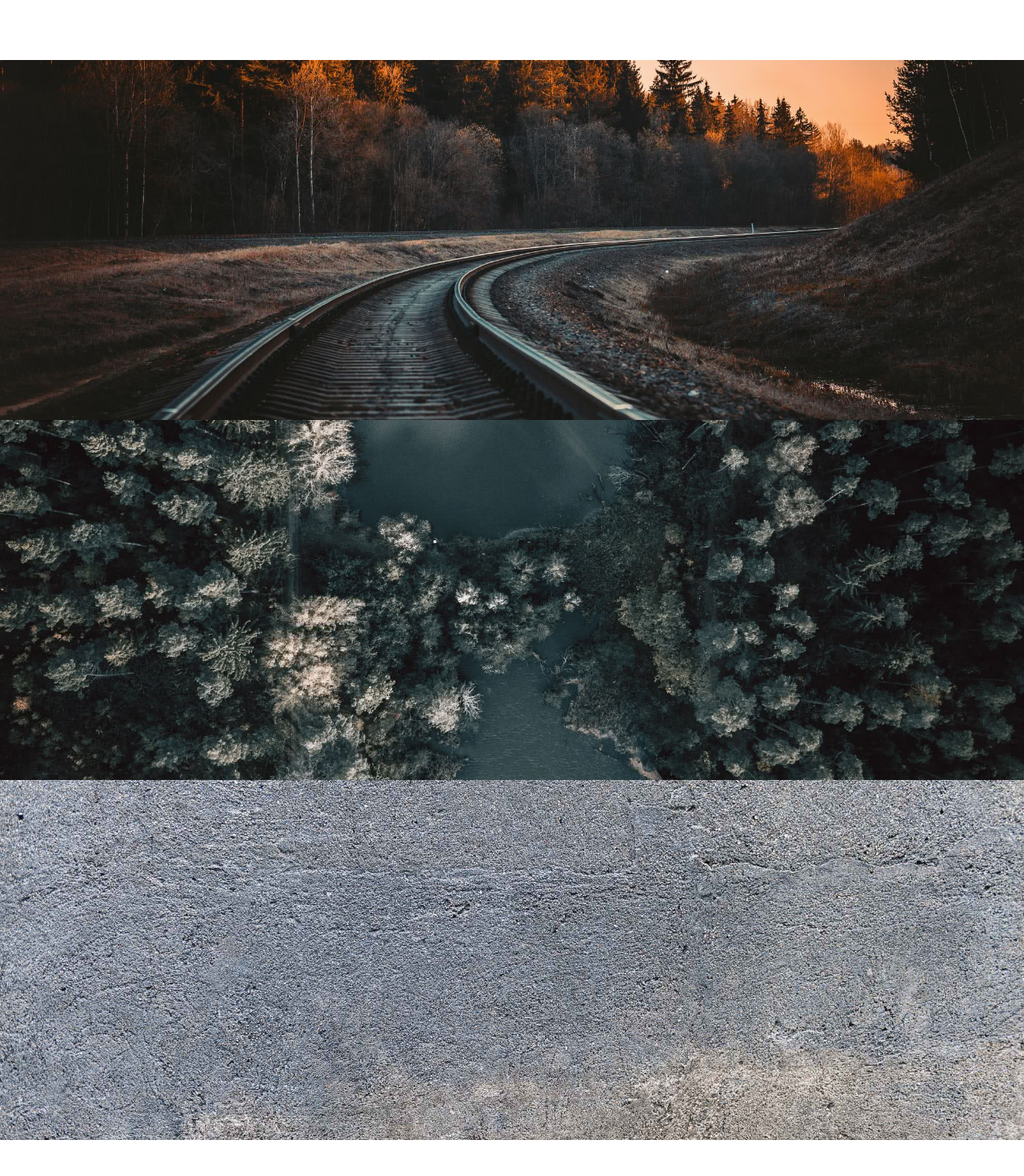
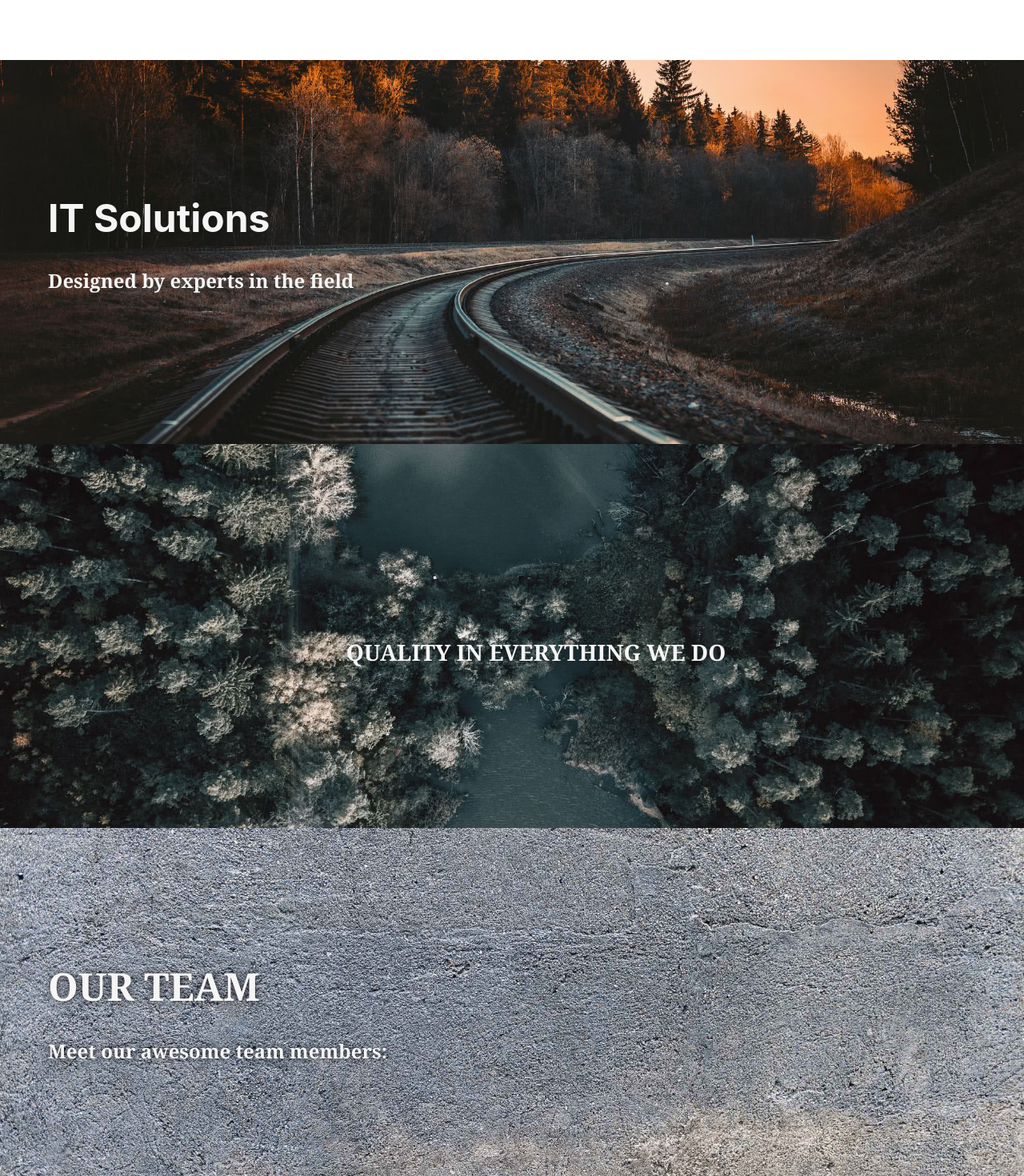
Before and after one commit to NandoTheessen/PM-Project-FrontEnd, a React (Create React App) app: page / in a window 1280 px wide. Shown: the top 1470 px of the page at 80% size. Before the commit the page ends 1425 px from the top, so only its background shows below. Built offline with nearby package versions, Linux system fonts and the light colour scheme.

Commit message:
Jumbotron text style and positioning complete; Will need to integrate Button component later

```diff
--- a/src/App.js
+++ b/src/App.js
@@ -9,9 +9,9 @@ class App extends Component {
     return (
       <div className="App">
       <div style={{ height: '75px', width: '100%', backgroundColor: 'white', position: 'relative', }}></div>
-        <Jumbotron styling="railroad" />
-        <Jumbotron styling="forest" />
-        <Jumbotron styling="concrete" />
+        <Jumbotron styling="jumbotron railroad" description="Designed by experts in the field" title="IT Solutions" />
+        <Jumbotron styling="jumbotron forest" heading="QUALITY IN EVERYTHING WE DO" />
+        <Jumbotron styling="jumbotron concrete" description="Meet our awesome team members:" title="OUR TEAM" />
       </div>
     );
   }
--- a/src/components/Jumbotron.js
+++ b/src/components/Jumbotron.js
@@ -7,7 +7,11 @@ class Jumbotron extends Component {
     render() {
         return (
             <div className={this.props.styling}>
-
+                <h1>{this.props.title}</h1>
+                <br />
+                <h4>{this.props.description}</h4>
+                <br />
+                <h2>{this.props.heading}</h2>
             </div>
         )
     }
--- a/src/components/jumbotron.css
+++ b/src/components/jumbotron.css
@@ -1,29 +1,54 @@
+.jumbotron {
+    background-size: cover;
+    background-position: center;
+    color: whitesmoke;
+    min-width: 100%;
+    display: flex;
+    flex-direction: column;
+    justify-content: center;
+    top: 0;
+    left: 0;
+    height: 480px;
+    padding-left: 60px;
+}
+
 .railroad {
     background-image: url('./railroad.jpg');
-    background-size: cover;
-    background-position: center;
-    min-width: 100%;
-    top: 0;
-    left: 0;
-    height: 450px;
+}
+
+.railroad h1 {
+    font-size: 48px;
+}
+
+.railroad h4 {
+    font-size: 24px;
+    font-family: Georgia, 'Times New Roman', Times, serif;
+    padding-top: 12px;
 }
 
 .forest {
     background-image: url('./forest.jpg');
-    background-size: cover;
-    background-position: center;
-    min-width: 100%;
-    top: 0;
-    left: 0;
-    height: 450px;
+    align-items: center;
+}
+
+.forest h2 {
+    font-size: 28px;
+    font-family: Georgia, 'Times New Roman', Times, serif;
 }
 
 .concrete {
     background-image: url('./concrete.jpg');
-    background-size: cover;
-    background-position: center;
-    min-width: 100%;
-    top: 0;
-    left: 0;
-    height: 450px;
 }
+
+.concrete h1 {
+    font-size: 48px;
+    font-family: Georgia, 'Times New Roman', Times, serif;
+    text-shadow: 0 0 10px rgba(0, 0, 0, 0.8);
+}
+
+.concrete h4 {
+    font-size: 24px;
+    font-family: Georgia, 'Times New Roman', Times, serif;
+    text-shadow: 0 0 10px rgba(0, 0, 0, 0.8);
+    padding-top: 12px;
+}
```
